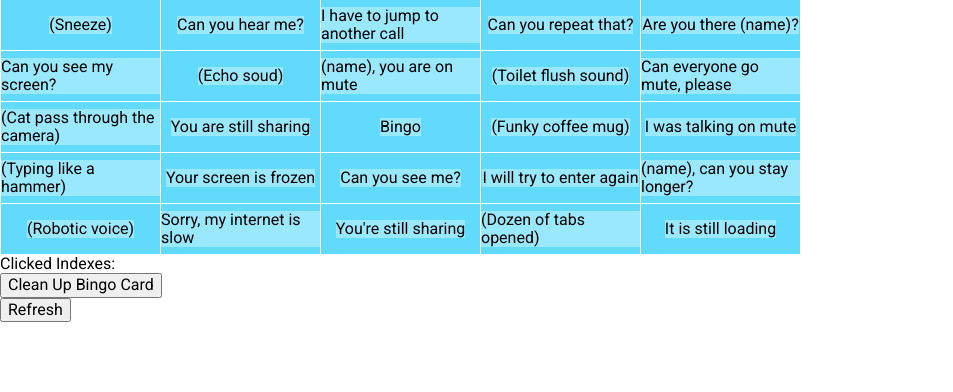
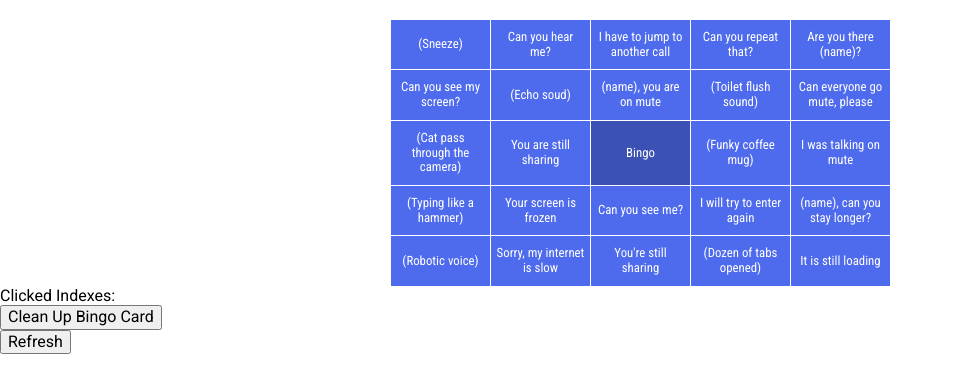
Before and after one commit to leandrorsampaio/challenge-bingo-react, a React (Create React App) app: page / in a window 1280 px wide. Shown: the top 392 px of the page, without its empty margins (0-953 px from the left). Built offline with nearby package versions, Linux system fonts and the light colour scheme.

Commit message:
styling card

```diff
--- a/src/objects/bingocard/index.jsx
+++ b/src/objects/bingocard/index.jsx
@@ -107,7 +107,9 @@ const Bingocard = (props) => {
 
     return (
         <div className={'bingoCard'}>
-            {rows}
+            <div className={'bingoCard__inner'}>
+                {rows}
+            </div>
         </div>
     );
 };
--- a/src/objects/bingocard/style.scss
+++ b/src/objects/bingocard/style.scss
@@ -1,12 +1,32 @@
 @import '../../styles/1_settings/colors';
+@import '../../styles/1_settings/sizes';
+@import '../../styles/2_tools/viewports';
 
 .bingoCard {
-    display: flex;
-    flex-direction: row;
-    padding: 0 0 0 1px;
-    max-width: 800px;
-    width: 100%;
-    flex-wrap: wrap;
+    margin: 0 auto;
+    margin-top: 20px;
+
+    @include resize-to(small) {
+        width: 90%;
+    }
+
+    @include resize-to(medium) {
+        width: 80%;
+    }
+
+    @include resize-to(large) {
+        width: 500px;
+    }
+
+
+    &__inner {
+        display: flex;
+        flex-direction: row;
+        flex-wrap: wrap;
+        width: 100%;
+        justify-content: space-between;
+        padding: 0 1px;
+    }
 
     &__cell {
         display: flex;
@@ -15,11 +35,35 @@
         justify-content: center;
         margin: 0 1px 1px 0;
         width: calc(20% - 1px);
-        height: 50px;
-        background: #61dafb;
+        background-color: $color-primary;
+        padding: 10px 0;
+        -webkit-transition: background-color 0.5s ease-out;
+        -moz-transition: background-color 0.5s ease-out;
+        -o-transition: background-color 0.5s ease-out;
+        transition: background-color 0.5s ease-out;
+
+        &.active {
+            background-color: $color-dark;
+        }
+
+        @media (hover: hover) {
+            &:hover,
+            &:focus,
+            &:active {
+                background-color: $color-darker;
+                -webkit-transition: background-color 0.5s ease-out;
+                -moz-transition: background-color 0.5s ease-out;
+                -o-transition: background-color 0.5s ease-out;
+                transition: background-color 0.5s ease-out;
+            }
+        }
     }
 
     &__text {
-        background: #9ae8fd;
+        color: $color-white;
+        font-family: 'Roboto Condensed', sans-serif;
+        text-align: center;
+        font-size: 0.8rem;
+        margin: 0 5px;
     }
   }
```
